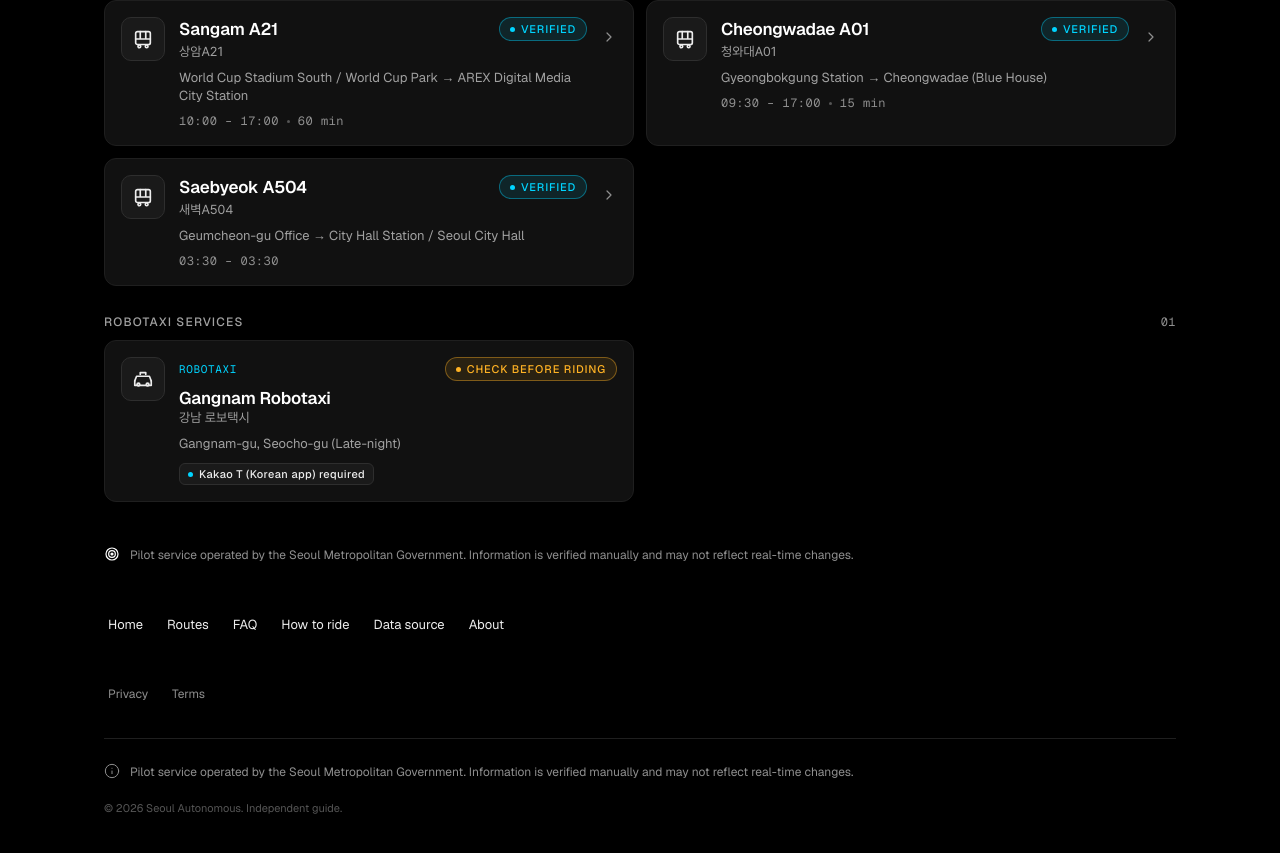
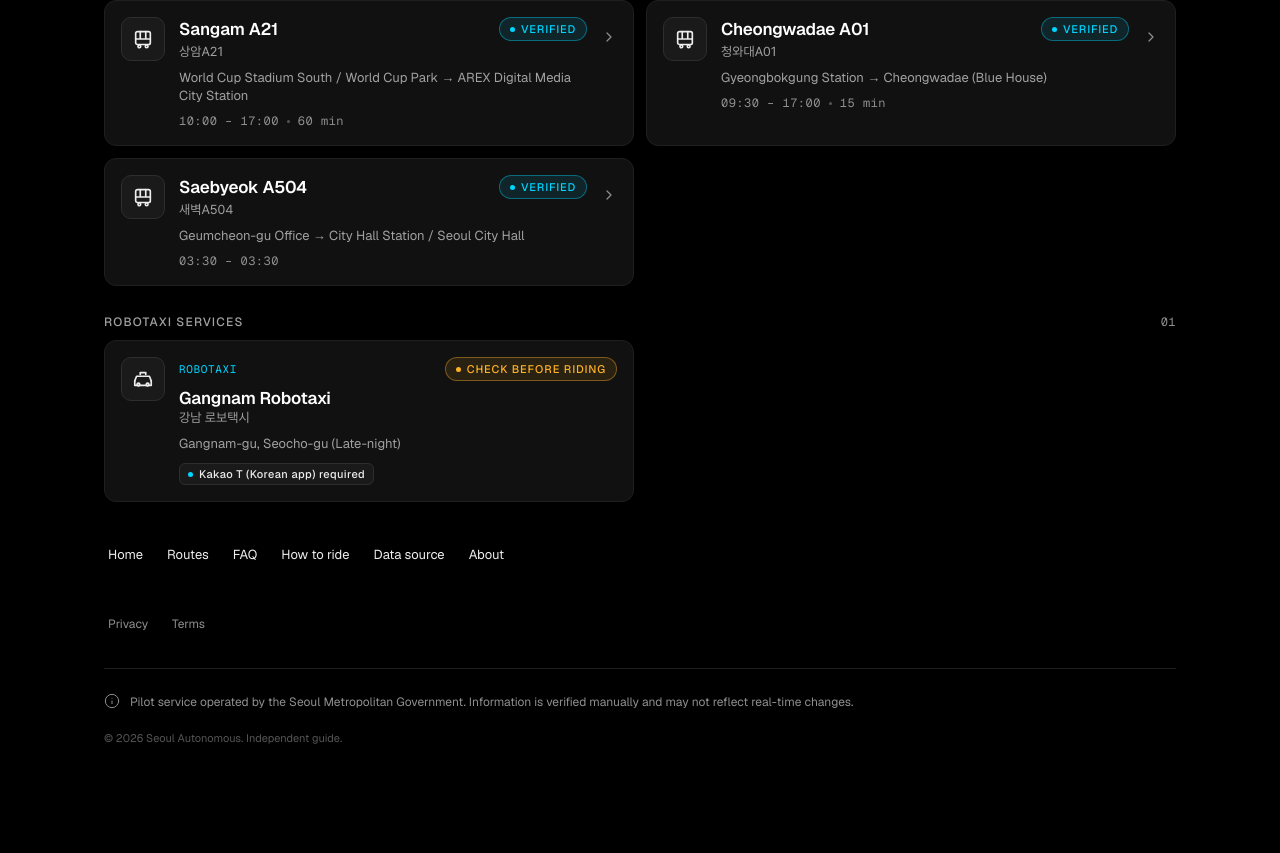
Before and after one commit to defazr/Seoul-Autonomous, a Next.js app in the folder web/: page /en/routes in a window 1280 px wide. Shown: the part 873-1726 px from the top of the page. After the commit the page ends 1682 px from the top, so only its background shows below. Built offline with nearby package versions, Linux system fonts and the light colour scheme.

Commit message:
fix: Task 1.3 — remove duplicate disclaimer from RoutesList
RoutesList had its own footer with the same common.footer text
that SiteFooter already renders. Removed to avoid showing the
disclaimer twice on the Routes page.

Co-Authored-By: Claude Opus 4.6 (1M context) <noreply@anthropic.com>

```diff
--- a/web/components/routes/RoutesList.tsx
+++ b/web/components/routes/RoutesList.tsx
@@ -58,7 +58,7 @@ function SensorIcon() {
 
 export function RoutesList({ routes, services, locale }: RoutesListProps) {
   const t = useTranslations('routes');
-  const tCommon = useTranslations('common');
+
   const [filter, setFilter] = useState<Filter>('ALL');
   const [query, setQuery] = useState('');
 
@@ -148,10 +148,6 @@ export function RoutesList({ routes, services, locale }: RoutesListProps) {
         </div>
       )}
 
-      <div className={styles.footer}>
-        <SensorIcon />
-        <p className={styles.footerText}>{tCommon('footer')}</p>
-      </div>
     </div>
   );
 }
```
